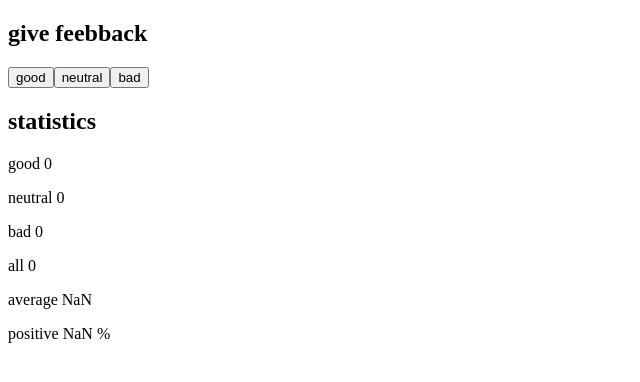
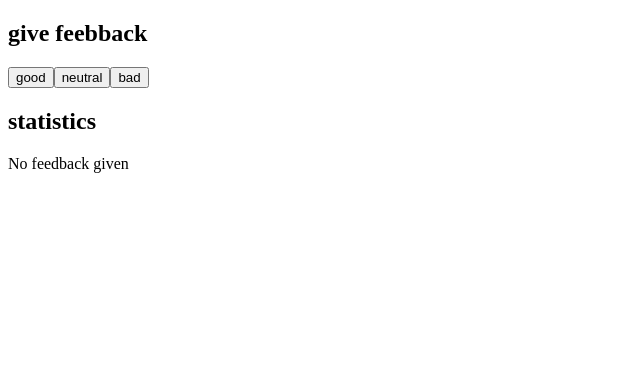
Before and after one commit to VirginiaTsang/helsinki_fullstackopen, a React (Vite) app in the folder part1/courseintro/: page / in a window 1280 px wide. Shown: the top 382 px of the page, without its empty margins (0-640 px from the left). Built offline with nearby package versions, Linux system fonts and the light colour scheme.

Commit message:
1.9: unicafe step 4

```diff
--- a/part1/courseintro/src/App.jsx
+++ b/part1/courseintro/src/App.jsx
@@ -3,13 +3,21 @@ import { useState } from 'react'
 //defining all, average and positive as components. they can also be as state hooks
 const Statistics = (props) => {
   const total = props.good+props.neutral+props.bad
+  if (total===0){
+    return(<p>No feedback given</p>)
+  }
+  else{
     return(
       <>
+        <p>good {props.good}</p>
+        <p>neutral {props.neutral}</p>
+        <p>bad {props.bad}</p>
         <p>all {total}</p>
         <p>average {(props.good-props.bad)/(total)}</p>
         <p>positive {(props.good)/(total)*100} %</p>
       </>
     )
+  }
 }
 
 const App = () => {
@@ -25,9 +33,6 @@ const App = () => {
       <button onClick={()=>setNeutral(neutral+1)}>neutral</button>
       <button onClick={()=>setBad(bad+1)}>bad</button>
       <h2>statistics</h2>
-      <p>good {good}</p>
-      <p>neutral {neutral}</p>
-      <p>bad {bad}</p>
       <Statistics good={good} neutral={neutral} bad={bad}/>
     </div>
   )
```
Lines whose indentation alone changed are shown as unchanged.
